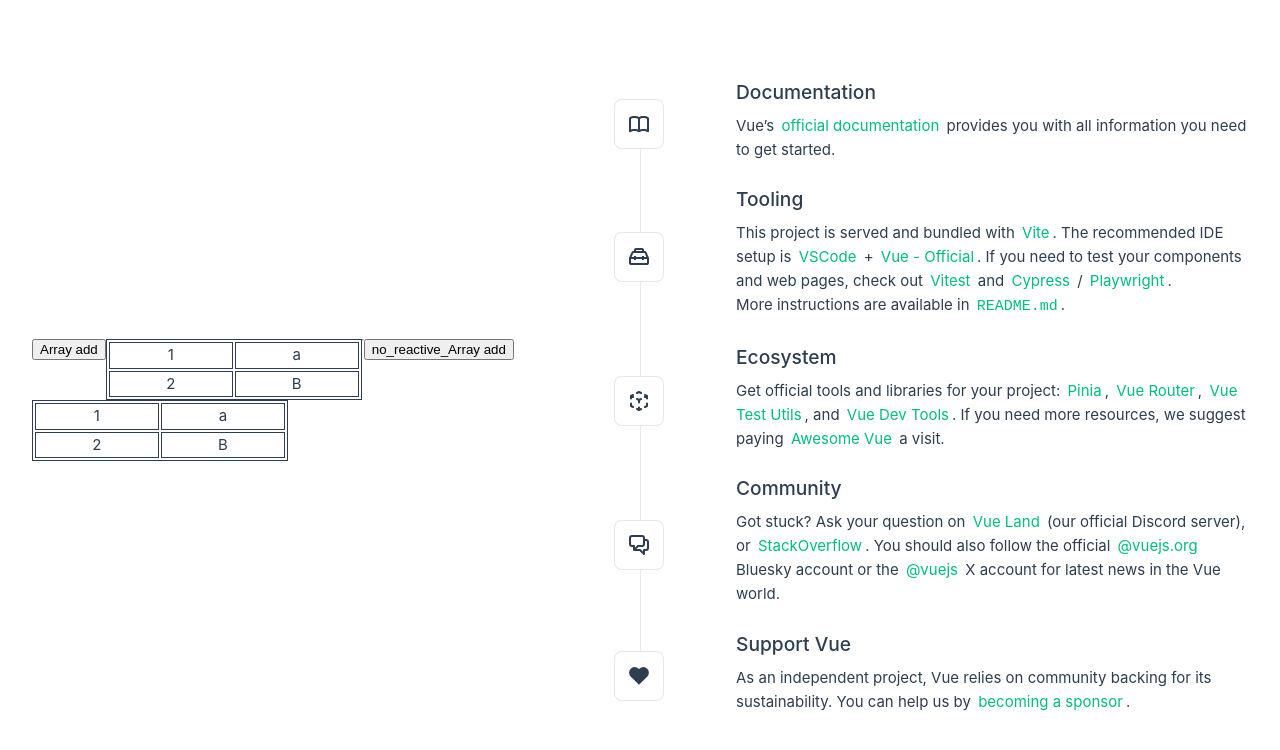
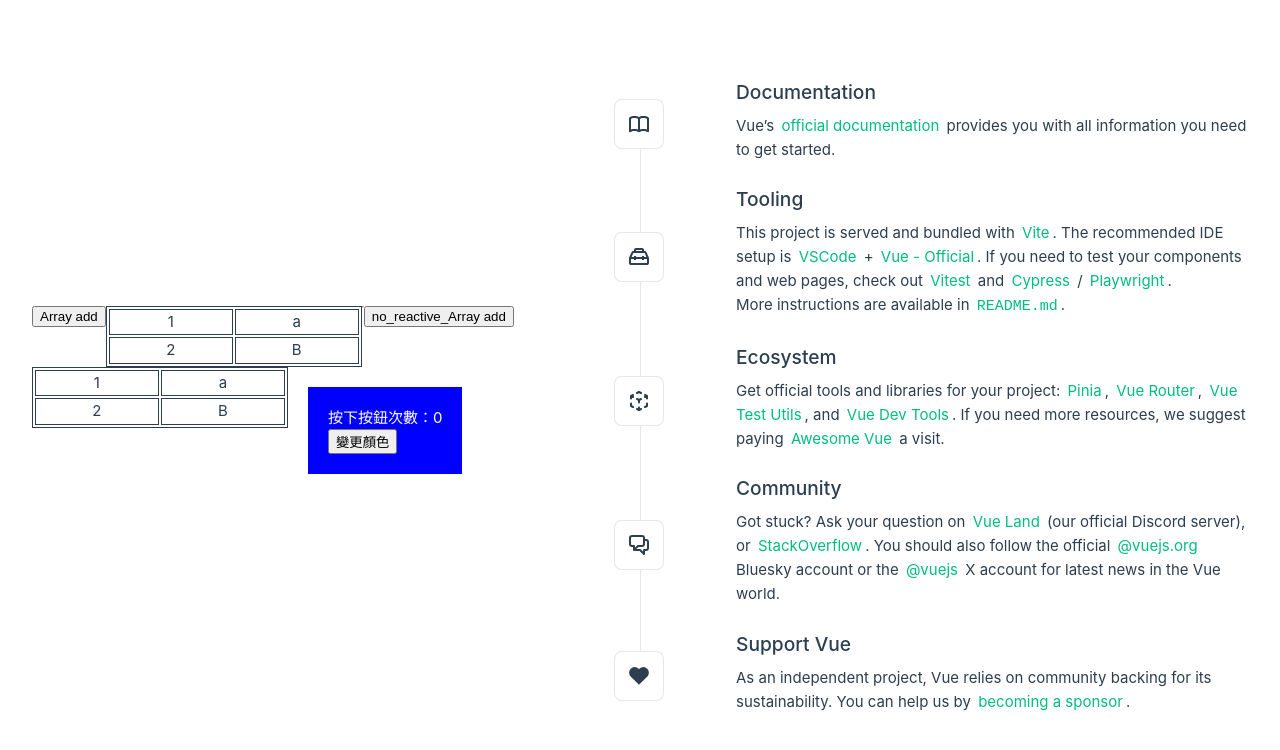
Before and after one commit to Chun5102/testproject, a Vue app: page / in a window 1280 px wide. Shown: the top 750 px of the page. Built offline with nearby package versions, Linux system fonts and the light colour scheme.

Commit message:
ChangColor.vue

```diff
--- a/src/App.vue
+++ b/src/App.vue
@@ -3,6 +3,7 @@
 import TheWelcome from './components/TheWelcome.vue'
 import RefCount from './components/RefCount.vue'
 import ReactiveComp from './components/ReactiveComp.vue'
+import ChangColor from './components/ChangColor.vue'
 </script>
 
 <template>
@@ -13,6 +14,7 @@
       <!-- <HelloWorld msg="did it!" /> -->
       <!-- <RefCount /> -->
       <ReactiveComp />
+      <ChangColor />
     </div>
   </header>
 
--- /dev/null
+++ b/src/components/ChangColor.vue
@@ -0,0 +1,27 @@
+<script setup>
+import { ref, reactive } from 'vue'
+
+const count = ref(0)
+
+const box = reactive({ color: 'blue' })
+
+const changeColor = () => {
+  count.value++
+  box.color = `rgb(${Math.floor(Math.random() * 256)},${Math.floor(Math.random() * 256)},${Math.floor(Math.random() * 256)})`
+}
+</script>
+
+<template>
+  <div :class="'divbox'" :style="{ backgroundColor: box?.color }">
+    <p>按下按鈕次數：{{ count }}</p>
+    <button @click="changeColor">變更顏色</button>
+  </div>
+</template>
+
+<style scoped>
+.divbox {
+  margin: 20px;
+  padding: 20px;
+  color: #fff;
+}
+</style>
```
